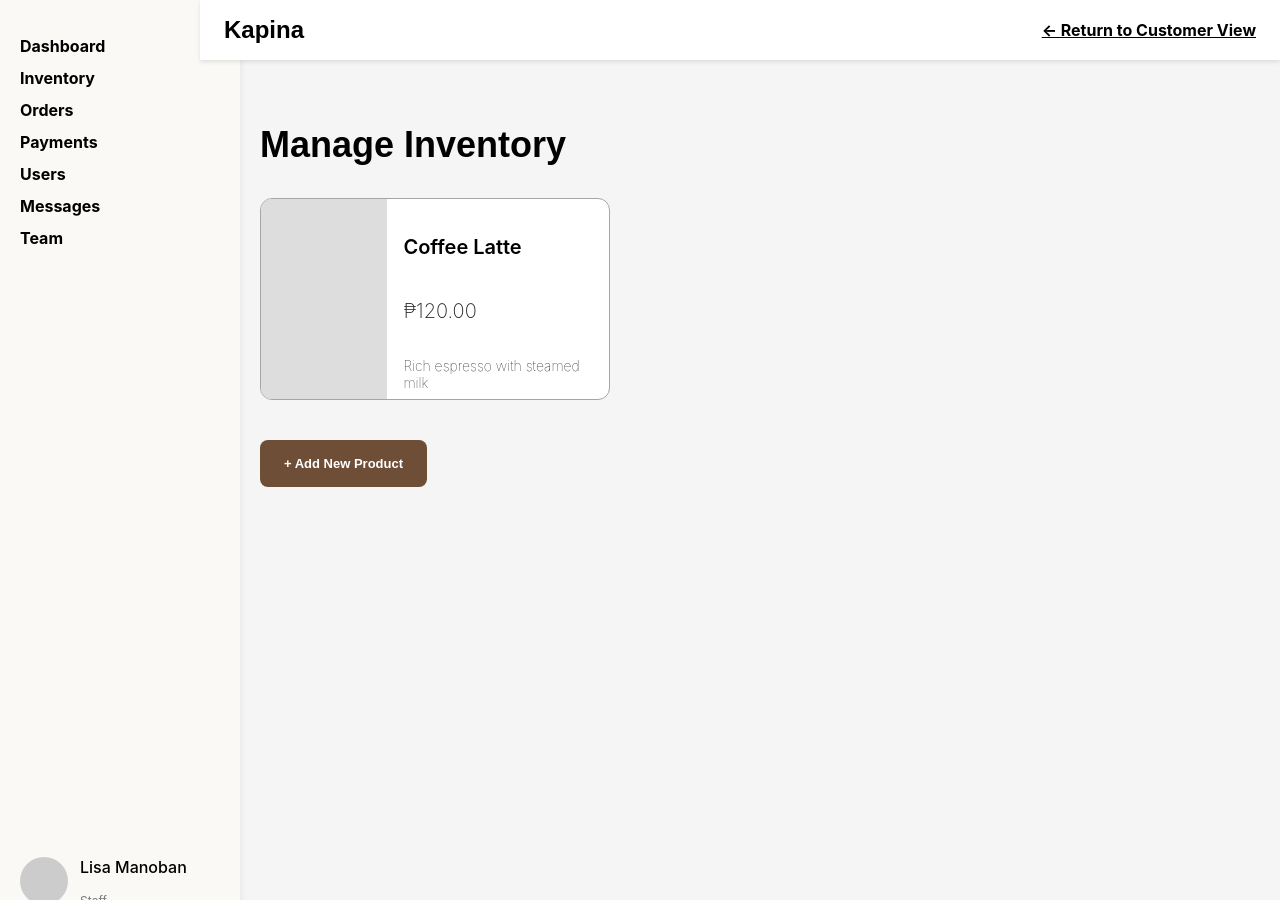
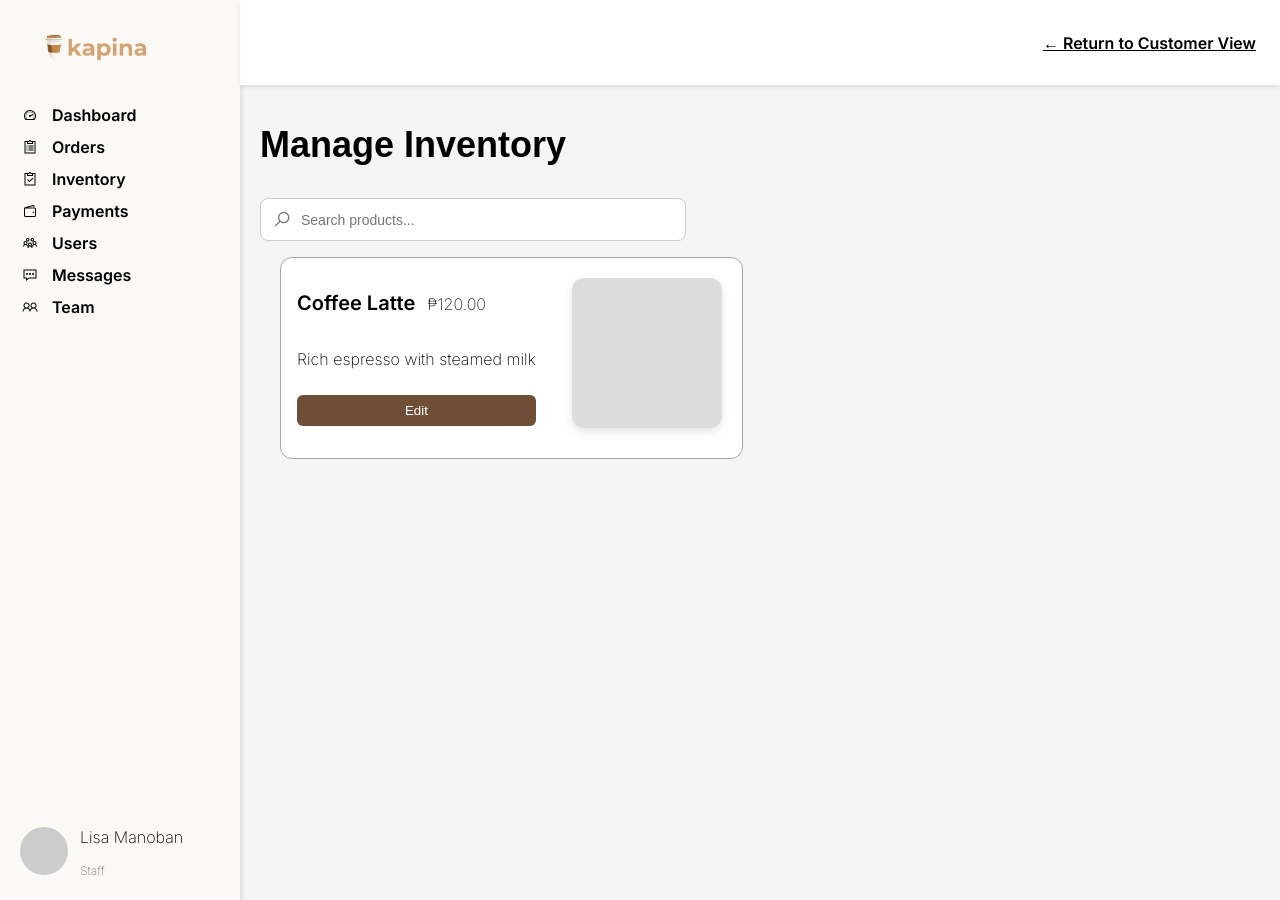
Before and after one commit to Jearevh/-Trends-Repository-Kapina-24-25, a Django app: page /inventory/ in a window 1280 px wide. Run offline with Django 5.2, Linux system fonts and the light colour scheme.

Commit message:
Initial base designs for landing and inventory

```diff
--- a/myapp/static/admin_css/base.css
+++ b/myapp/static/admin_css/base.css
@@ -8,22 +8,35 @@
 header.admin-header {
   position: fixed;
   top: 0;
-  left: 200px;
+  left: 240px;
   right: 0;
-  height: 60px;
+  height: 85px;
   background: #fff;
   display: flex;
   align-items: center;
-  justify-content: space-between;
+  justify-content: right;
   padding: 0 24px;
   box-shadow: 0 2px 4px rgba(0,0,0,0.1);
   z-index: 1000;
 }
 
-.logo {
-  font-family: 'Poppins', sans-serif;
-  font-size: 24px;
-  font-weight: 700;
+.logo img {
+  max-width: 100%;
+  height: auto;
+  display: block;
+
+}
+/* Sidebar logo container */
+.sidebar .logo {
+  display: block;
+  text-align: left;
+}
+
+/* Sidebar logo image */
+.sidebar .logo img {
+  width: 150px;    /* pick a width that looks good — e.g. 140px */
+  height: auto;    /* preserve aspect ratio */
+  display: inline-block;
 }
 
 .back-to-customer {
@@ -35,12 +48,12 @@
 .sidebar {
   width: 200px;
   background: #FAF9F6;
-  padding: 20px;
+  padding: 10px 20px 20px;
   height: 100vh;
-  box-shadow: 2px 0 5px rgba(0,0,0,0.05);
   position: fixed;
   top: 0;
   left: 0;
+  box-shadow: 2px 0 4px rgba(0, 0, 0, 0.1);
 }
 
 .sidebar nav ul {
@@ -56,6 +69,14 @@
   background: rgba(213, 164, 115, 0.5);
   border-radius: 8px;
   padding: 6px 12px;
+  color: #222;
+}
+
+
+.sidebar nav ul li.active a {
+  background: rgba(213, 164, 115, 0.5);
+  border-radius: 8px;
+  padding: 6px 12px;
 }
 
 .sidebar nav ul li a {
@@ -65,9 +86,16 @@
   display: block;
 }
 
+.sidebar nav ul li a i {
+  margin-right: 8px;
+  width: 20px;
+  text-align: center;
+}
+
+
 .admin-profile {
   position: absolute;
-  bottom: 20px;
+  bottom: 40px;
   display: flex;
   align-items: center;
   gap: 12px;
--- a/myapp/static/admin_css/inventory.css
+++ b/myapp/static/admin_css/inventory.css
@@ -1,3 +1,30 @@
+/* === SEARCH BAR === */
+.search-bar {
+  display: flex;
+  align-items: center;
+  max-width: 400px;
+  background: #fff;
+  border: 1px solid #ccc;
+  border-radius: 8px;
+  padding: 10px 12px;
+  margin: 16px 0;
+}
+
+.search-bar .search-icon {
+  color: #666;
+  font-size: 18px;
+  margin-right: 8px;
+}
+
+.search-bar input {
+  border: none;
+  outline: none;
+  font-size: 14px;
+  flex: 1;
+  background: transparent;
+}
+
+/* === PAGE LAYOUT === */
 .menu-management {
   margin-left: 220px;
   padding: 100px 40px 40px;
@@ -14,63 +41,96 @@
   display: grid;
   grid-template-columns: repeat(auto-fill, minmax(350px, 1fr));
   gap: 20px;
+  margin-left: 20px;
 }
 
+/* === MENU CARD === */
 .menu-card {
+  display: flex;
+  flex-direction: row;
   background: #fff;
   border: 1px solid #A6A4A4;
   border-radius: 12px;
-    display: flex;
   overflow: hidden;
   height: 200px;
+  padding-right: 20px;
 }
 
 .menu-img {
-    width: 40%;
+  flex-shrink: 0;
+  width: 150px;
+  height: 150px;
+  border-radius: 12px;
+  overflow: hidden;
   background: #ddd;
+  box-shadow: 0 4px 8px rgba(0, 0, 0, 0.1);
+  margin-left: 20px;
+  margin-top: 20px;
+}
+
+.menu-img img {
+  width: 100%;
+  height: 100%;
+  object-fit: cover;
+  display: block;
 }
 
 .menu-info {
+  width: 60%;
   padding: 16px;
-    width: 60%;
   display: flex;
   flex-direction: column;
-    justify-content: space-between;
+  justify-content: center;
+  gap: 10px;
 }
 
-  .menu-info h3 {
+/* === MENU HEADER === */
+.menu-header {
+  display: flex;
+  align-items: baseline;
+  gap: 12px;
+  margin-bottom: 8px;
+}
+
+.menu-header h3 {
   font-size: 20px;
   font-weight: 600;
+  margin: 0;
 }
 
-  .menu-info .price {
-    font-size: 20px;
-    font-weight: 200;
+.menu-header .price {
+  font-family: 'Inter', sans-serif;
+  font-weight: 200; /* Use 200 for Extra Light, not 20 */
+  font-size: 16px;
   color: #222;
+  margin: 0;
 }
 
-  .menu-info .desc {
+/* === MENU DESCRIPTION === */
+.menu-desc {
   font-size: 14px;
   font-weight: 100;
+  margin: 0;
+}
+
+/* === BUTTONS === */
+.menu-info button,
+.add-button {
+  background: #6F4E37;
+  color: white;
+  border: none;
+  cursor: pointer;
+  border-radius: 6px;
 }
 
 .menu-info button {
-    background: #6F4E37;
-    color: white;
-    border: none;
   padding: 8px;
-    border-radius: 6px;
-    cursor: pointer;
 }
 
 .add-button {
   margin-top: 40px;
-    background: #6F4E37;
-    color: white;
   padding: 16px 24px;
   font-weight: 700;
   font-size: 13px;
   border-radius: 8px;
-    border: none;
-    cursor: pointer;
 }
--- a/myapp/static/user/landing.css
+++ b/myapp/static/user/landing.css
@@ -14,7 +14,7 @@
 .card {
     position: relative;
     width: 100%;
-    height: 289px;
+    height: auto;
     box-shadow: 0px 6px 16px rgba(0, 0, 0, 0.12);
     border-radius: 12px;
     background-color: #B0B0B0;
@@ -23,7 +23,7 @@
 
 .card img {
     width: 100%;
-    height: 213px;
+    height: 200px;
     object-fit: cover;
     border-top-left-radius: 12px;
     border-top-right-radius: 12px;
--- a/myapp/templates/admins/base.html
+++ b/myapp/templates/admins/base.html
@@ -5,27 +5,30 @@
   <meta charset="UTF-8">
   <title>{% block title %}Admin Panel{% endblock %}</title>
   <link rel="stylesheet" href="{% static 'admin_css/base.css' %}">
+  <link href="https://fonts.googleapis.com/css2?family=Inter:wght@200;600&display=swap" rel="stylesheet">
+  <link rel="stylesheet" href="https://cdnjs.cloudflare.com/ajax/libs/line-awesome/1.3.0/line-awesome/css/line-awesome.min.css">
 
   <!-- Add the extra_css block here -->
   {% block extra_css %}{% endblock %}
-
 </head>
 <body>
   <header class="admin-header">
-    <div class="logo">Kapina</div>
-    <a href="#" class="back-to-customer">← Return to Customer View</a>
+    <a href="{% url 'landing' %}" class="back-to-customer">← Return to Customer View</a>
   </header>
 
   <aside class="sidebar">
+    <a href="{% url 'landing' %}" class="logo">
+      <img src="{% static 'images/KapinaLogo.png' %}" alt="Kapina Logo">
+    </a>
     <nav>
       <ul>
-        <li><a href="#">Dashboard</a></li>
-        <li><a href="#">Inventory</a></li>
-        <li><a href="#">Orders</a></li>
-        <li><a href="#">Payments</a></li>
-        <li><a href="#">Users</a></li>
-        <li><a href="#">Messages</a></li>
-        <li><a href="#">Team</a></li>
+        <li><a href="#"><i class="la la-tachometer-alt"></i> Dashboard</a></li>
+        <li><a href="#"><i class="la la-clipboard-list"></i> Orders</a></li>
+        <li><a href="#"><i class="la la-clipboard-check"></i> Inventory</a></li>
+        <li><a href="#"><i class="la la-wallet"></i> Payments</a></li>
+        <li><a href="#"><i class="la la-users"></i> Users</a></li>
+        <li><a href="#"><i class="la la-comment-dots"></i> Messages</a></li>
+        <li><a href="#"><i class="la la-user-friends"></i> Team</a></li>
       </ul>
     </nav>
     <div class="admin-profile">
--- a/myapp/templates/admins/inventory.html
+++ b/myapp/templates/admins/inventory.html
@@ -15,15 +15,23 @@
 {% block content %}
   <div class="menu-management">
     <h1>Manage Inventory</h1>
+    <div class="search-bar">
+      <span class="search-icon"><i class="las la-search"></i></span>
+      <input type="text" placeholder="Search products..." />
+    </div>
+
     <div class="menu-grid">
       <div class="menu-card">
-        <div class="menu-img"></div>
         <div class="menu-info">
-          <h3>Coffee Latte</h3>
-          <p class="price">₱120.00</p>
+          <div class="menu-header">
+            <h3>Coffee Latte</h3>
+            <span class="price">₱120.00</span>
+          </div>
           <p class="desc">Rich espresso with steamed milk</p>
           <button>Edit</button>
         </div>
+        <div class="menu-img"></div>
+      </div>
       </div>
       <!-- Add more cards here -->
     </div>
```
Also changed, not shown: myapp/static/user/base.css (+7 -8 lines), myapp/templates/kapina/base.html (deleted, +0 -58 lines), myapp/templates/kapina/landing.html (deleted, +0 -43 lines), myapp/static/images/KapinaLogo.png. Lines whose indentation alone changed are shown as unchanged.
